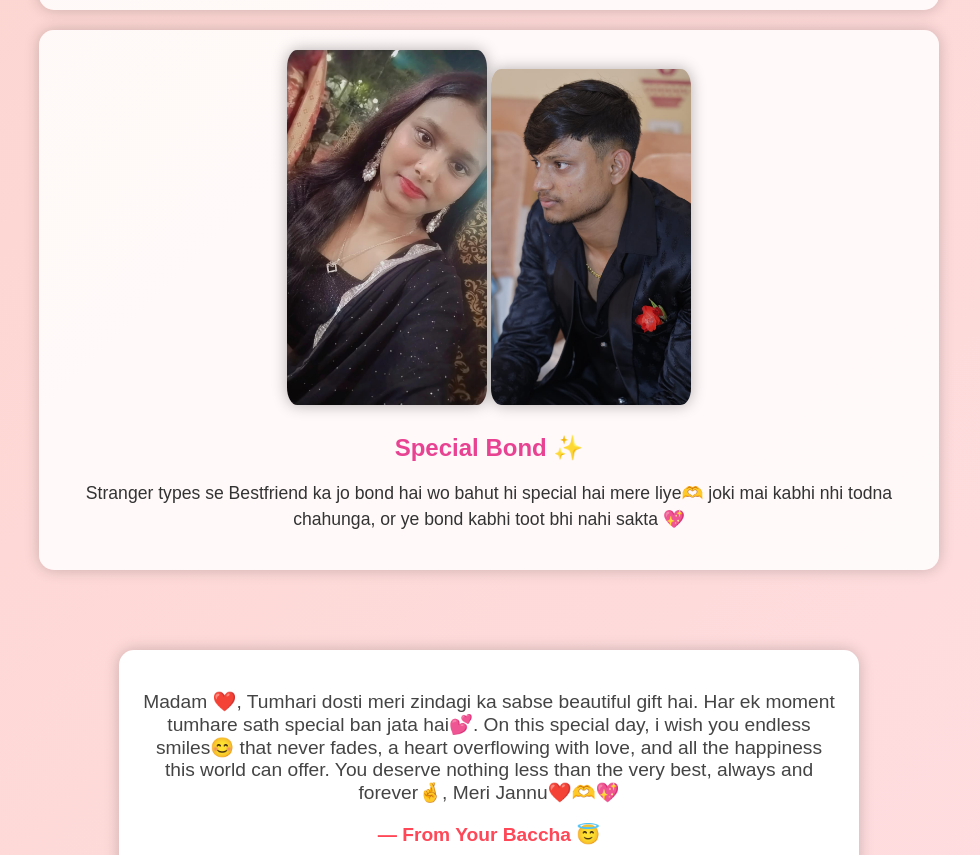
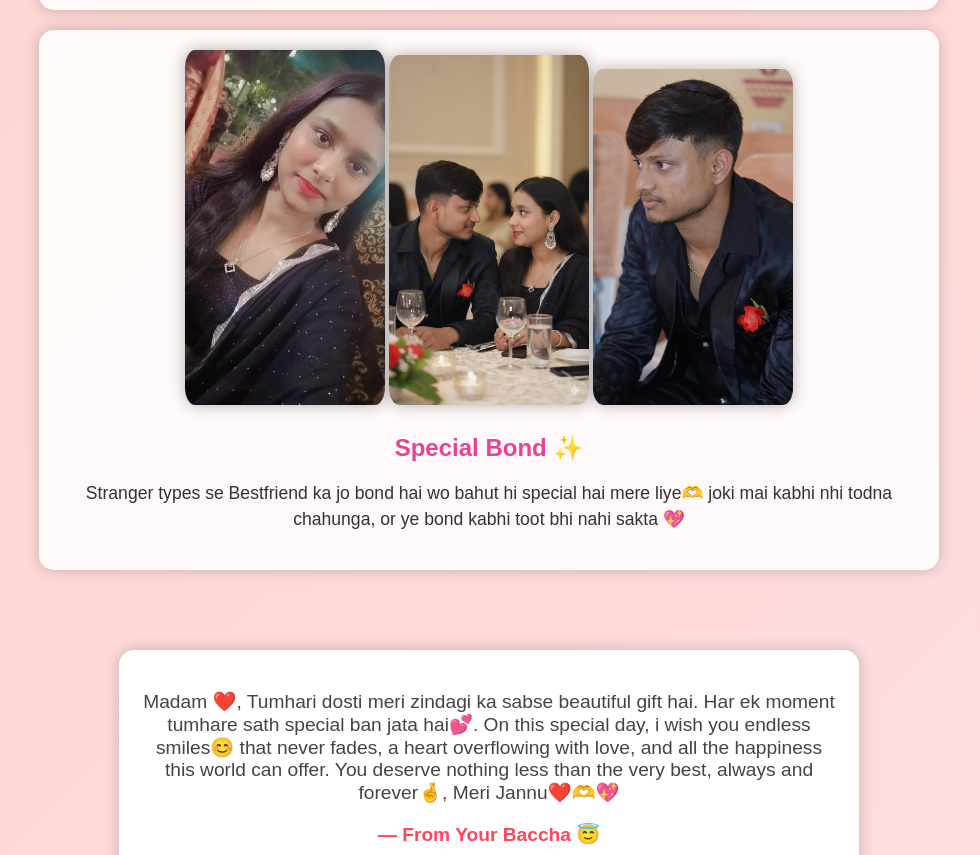
Before and after one commit to ayushkumar1811/madam_birthday, a plain HTML site: page nextpage.html in a window 1280 px wide. Shown: the part 1835-2690 px from the top of the page, without its empty margins (151-1131 px from the left). Drawn offline with Linux system fonts and the light colour scheme.

Commit message:
Update nextpage.html

```diff
--- a/nextpage.html
+++ b/nextpage.html
@@ -135,6 +135,7 @@
 
     <div class="memory">
       <img src="img4.jpg" alt="Memory 4">
+      <img src="img20.jpg" alt="Memory 4">
       <img src="img18.jpg" alt="Memory 4">
       <h2>Special Bond ✨</h2>
       <p>Stranger types se Bestfriend ka jo bond hai wo bahut hi special hai mere liye🫶 joki mai kabhi nhi todna chahunga, or ye bond kabhi toot bhi nahi sakta 💖</p>
```
